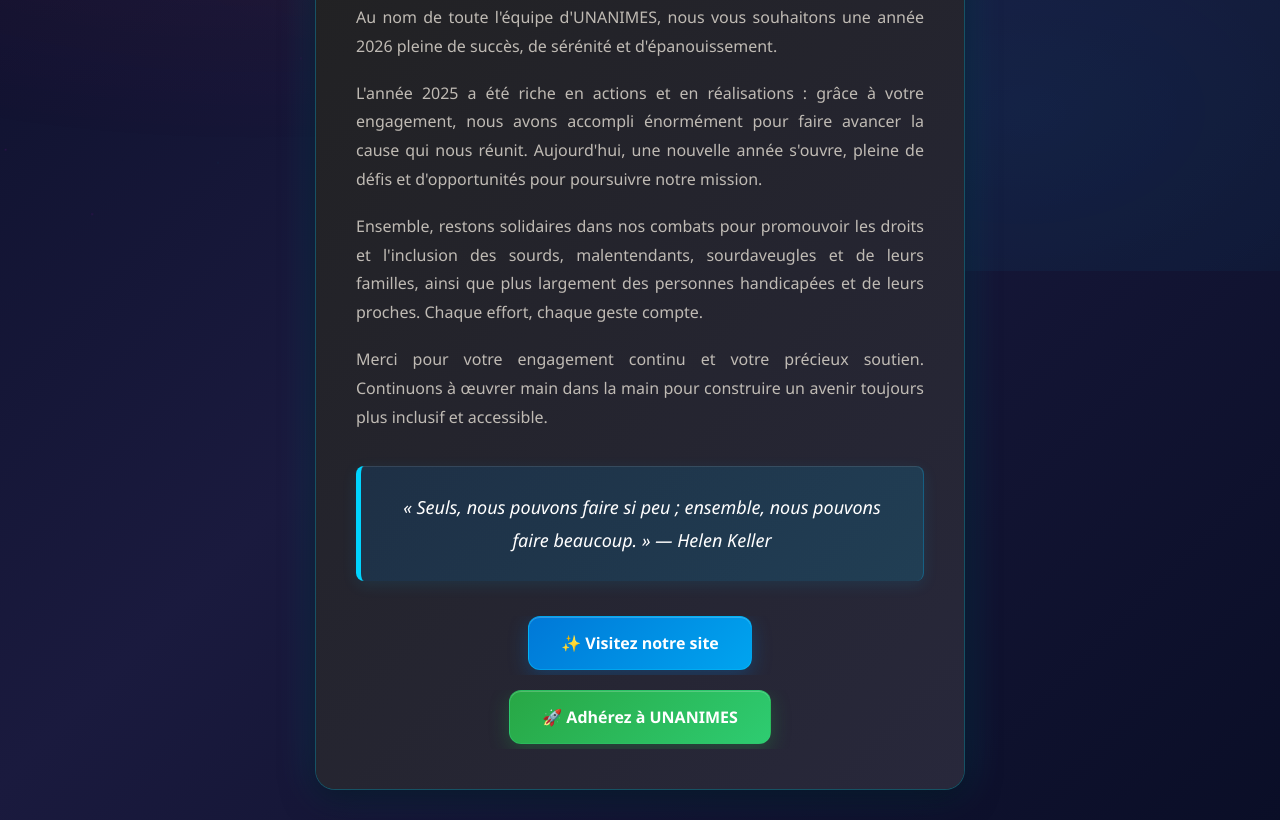
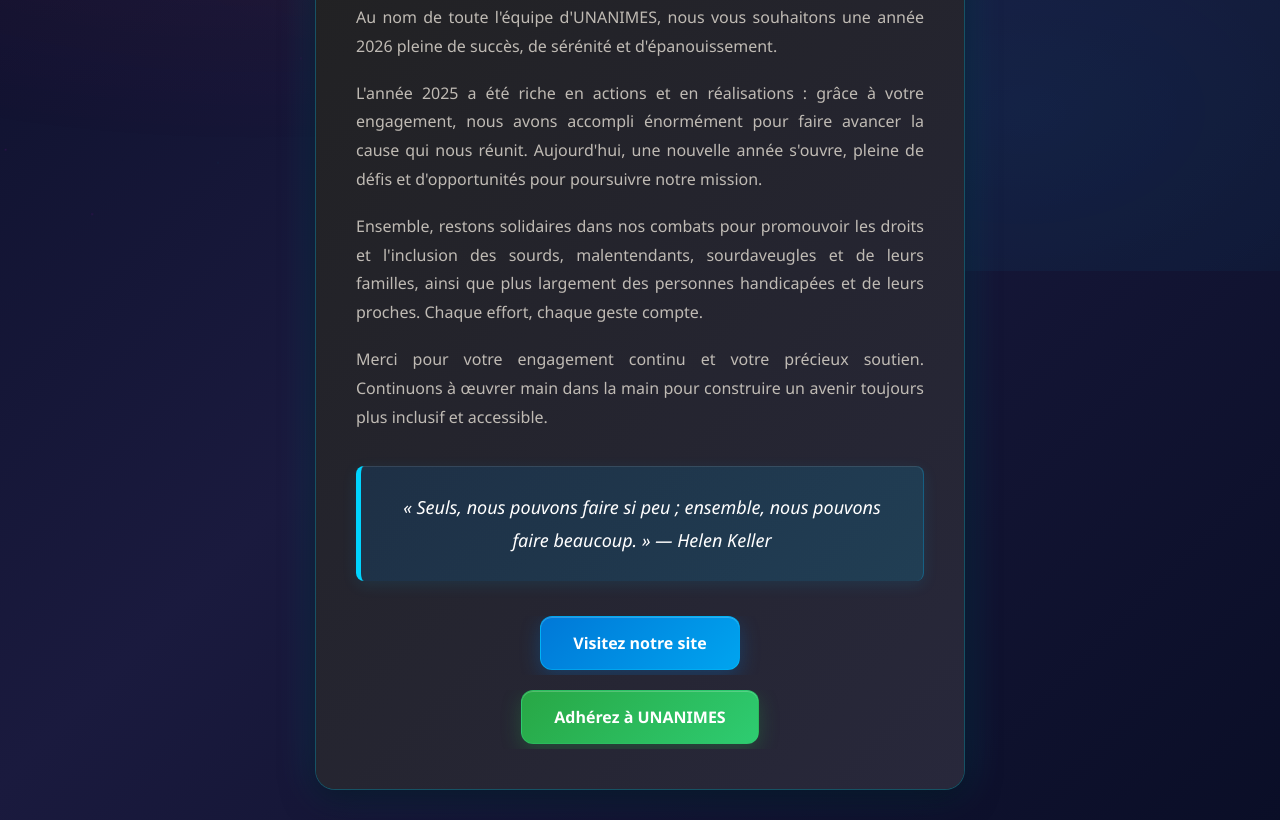
Before and after one commit to SolPoney/Voeux2026, a plain HTML site: page index.html in a window 1280 px wide. Shown: the part 529-1349 px from the top of the page. Drawn offline with Linux system fonts and the light colour scheme.

Commit message:
Modification lien Helloasso adhésion 2026

```diff
--- a/index.html
+++ b/index.html
@@ -627,17 +627,17 @@
         <div class="buttons-group">
           <div class="button">
             <a href="https://www.unanimes.fr" target="_blank"
-              ><span aria-hidden="true">✨</span> Visitez notre site
+              ><span aria-hidden="true"></span> Visitez notre site
               <span class="sr-only">- Nouvel onglet</span></a
             >
           </div>
 
           <div class="button green">
             <a
-              href="https://www.helloasso.com/associations/unanimes/adhesions/adhesion"
+              href="https://www.helloasso.com/associations/unanimes/adhesions/adhesion-2026"
               target="_blank"
             >
-              <span aria-hidden="true">🚀</span> Adhérez à UNANIMES
+              <span aria-hidden="true"></span> Adhérez à UNANIMES
               <span class="sr-only">- Nouvel onglet</span>
             </a>
           </div>
```
